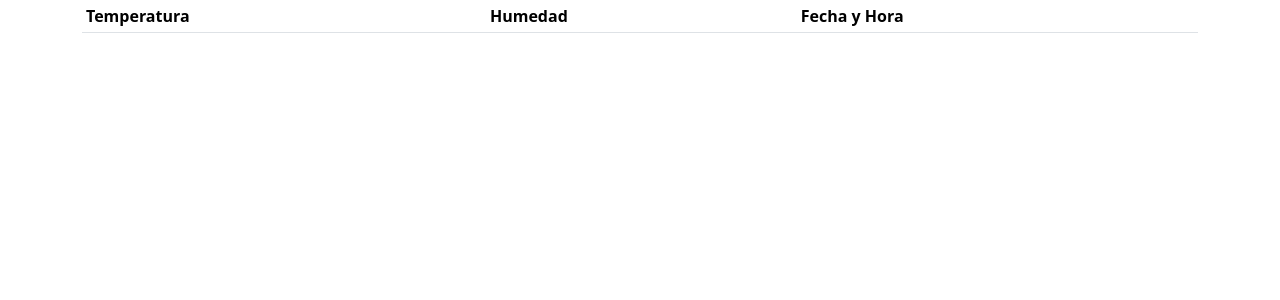
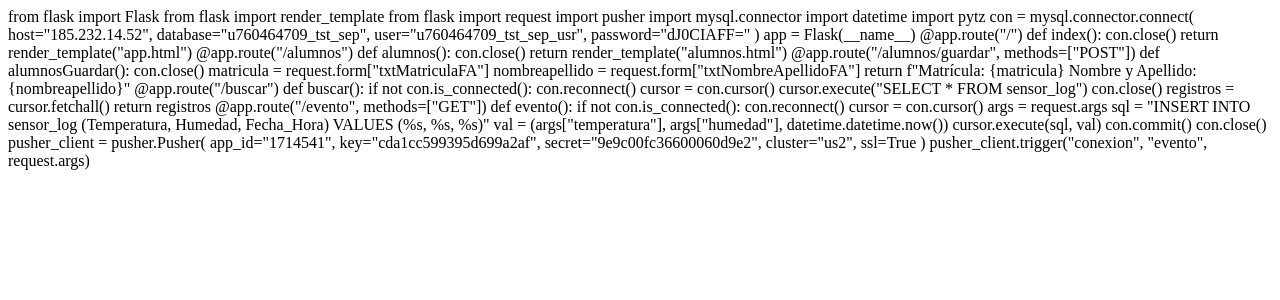
Before and after one commit to Tadexcholo/render, a Flask app: page / in a window 1280 px wide. Shown: the top 300 px of the page. Run offline with Flask 3, Linux system fonts and the light colour scheme; lists and menus that the app fills with data are empty; some libraries are stand-ins or nearby versions.

Commit message:
Update app.html

```diff
--- a/templates/app.html
+++ b/templates/app.html
@@ -1,52 +1,75 @@
-<!DOCTYPE html>
-<html lang="es">
-<head>
-    <meta charset="UTF-8">
-    <meta name="viewport" content="width=device-width, initial-scale=1.0">
+from flask import Flask
 
-    <link href="https://cdn.jsdelivr.net/npm/bootstrap@5.3.3/dist/css/bootstrap.min.css" rel="stylesheet" integrity="sha384-QWTKZyjpPEjISv5WaRU9OFeRpok6YctnYmDr5pNlyT2bRjXh0JMhjY6hW+ALEwIH" crossorigin="anonymous">
+from flask import render_template
+from flask import request
 
-    <script src="https://code.jquery.com/jquery-3.7.1.min.js" integrity="sha256-/JqT3SQfawRcv/BIHPThkBvs0OEvtFFmqPF/lYI/Cxo=" crossorigin="anonymous"></script>
+import pusher
 
-    <title>App</title>
+import mysql.connector
+import datetime
+import pytz
 
-    <script src="https://js.pusher.com/8.2.0/pusher.min.js"></script>
-</head>
-<body>
-    <div class="container">
-        <table class="table table-sm">
-            <thead>
-                <tr>
-                    <th>Temperatura</th>
-                    <th>Humedad</th>
-                    <th>Fecha y Hora</th>
-                </tr>
-            </thead>
-            <tbody id="tbodyLog"></tbody>
-        </table>
-    </div>
+con = mysql.connector.connect(
+  host="185.232.14.52",
+  database="u760464709_tst_sep",
+  user="u760464709_tst_sep_usr",
+  password="dJ0CIAFF="
+)
 
-    <script src="https://cdn.jsdelivr.net/npm/bootstrap@5.3.3/dist/js/bootstrap.bundle.min.js" integrity="sha384-YvpcrYf0tY3lHB60NNkmXc5s9fDVZLESaAA55NDzOxhy9GkcIdslK1eN7N6jIeHz" crossorigin="anonymous"></script>
+app = Flask(__name__)
 
-    <script>
-        // Enable pusher logging - don't include this in production
-        Pusher.logToConsole = true
+@app.route("/")
+def index():
+    con.close()
+    return render_template("app.html")
 
-        var pusher = new Pusher("cda1cc599395d699a2af", {
-            cluster: "us2"
-        })
+@app.route("/alumnos")
+def alumnos():
+    con.close()
+    return render_template("alumnos.html")
 
-        // Canal -> Conexion
-        var channel = pusher.subscribe("conexion");
-        // Evento: Acción de la aplicación
-        channel.bind("evento", function (mensaje) {
-            // alert("Ya ocurrió el evento en la aplicación")
-             $("#tbodyLog").append(`<tr>
-                <td>${mensaje["temperatura"]}</td>
-                <td>${mensaje["humedad"]}</td>
-                <td>${mensaje["fechahora"]}</td>
-            </tr>`)
-        })
-    </script>
-</body>
-</html>
+@app.route("/alumnos/guardar", methods=["POST"])
+def alumnosGuardar():
+    con.close()
+    matricula      = request.form["txtMatriculaFA"]
+    nombreapellido = request.form["txtNombreApellidoFA"]
+    return f"Matrícula: {matricula} Nombre y Apellido: {nombreapellido}"
+
+@app.route("/buscar")
+def buscar():
+    if not con.is_connected():
+        con.reconnect()
+
+    cursor = con.cursor()
+    cursor.execute("SELECT * FROM sensor_log")
+    con.close()
+
+    registros = cursor.fetchall()
+
+    return registros
+
+@app.route("/evento", methods=["GET"])
+def evento():
+    if not con.is_connected():
+        con.reconnect()
+
+    cursor = con.cursor()
+
+    args = request.args
+
+    sql = "INSERT INTO sensor_log (Temperatura, Humedad, Fecha_Hora) VALUES (%s, %s, %s)"
+    val = (args["temperatura"], args["humedad"], datetime.datetime.now())
+    cursor.execute(sql, val)
+
+    con.commit()
+    con.close()
+
+    pusher_client = pusher.Pusher(
+        app_id="1714541",
+        key="cda1cc599395d699a2af",
+        secret="9e9c00fc36600060d9e2",
+        cluster="us2",
+        ssl=True
+    )
+
+    pusher_client.trigger("conexion", "evento", request.args)
```
